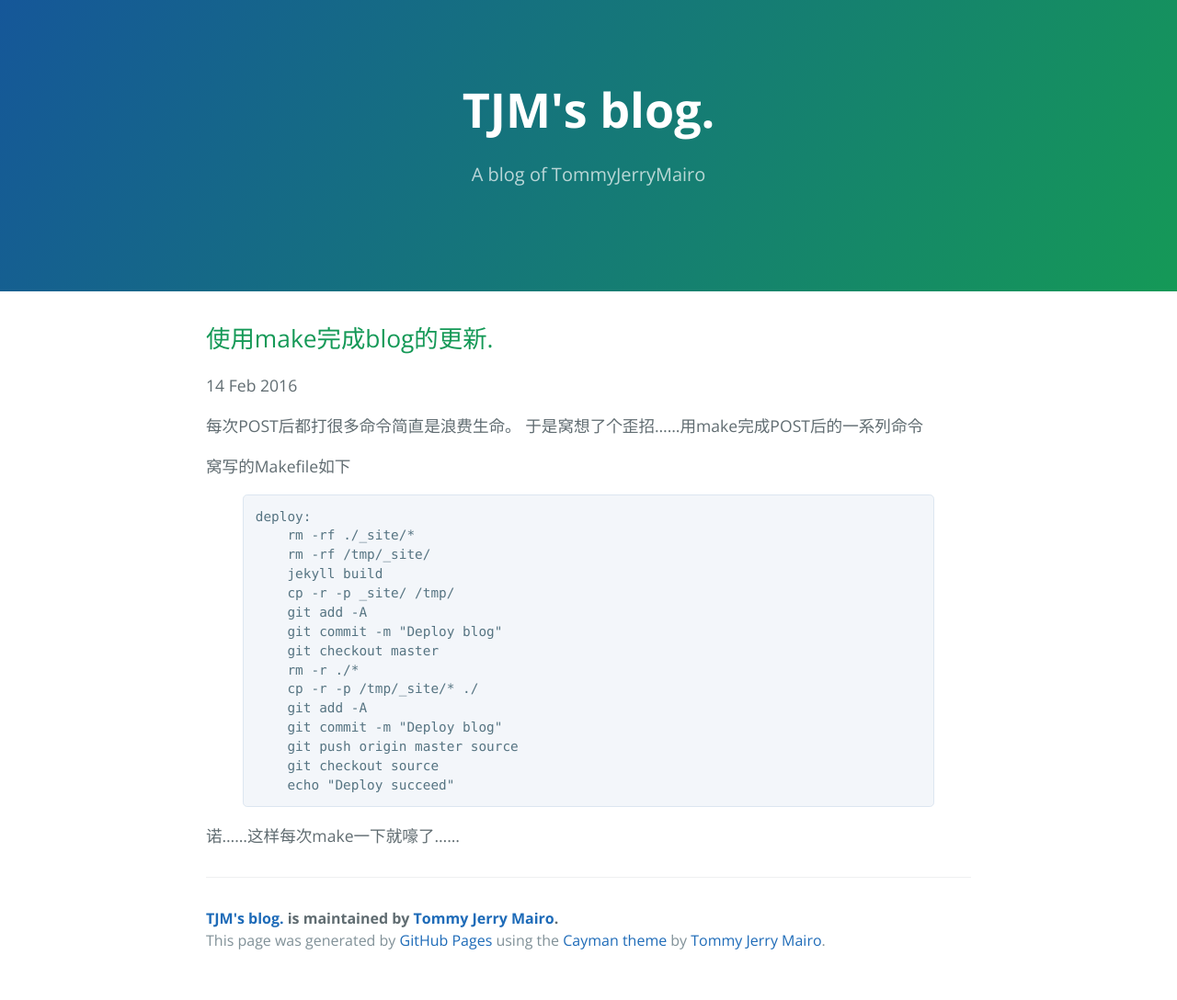
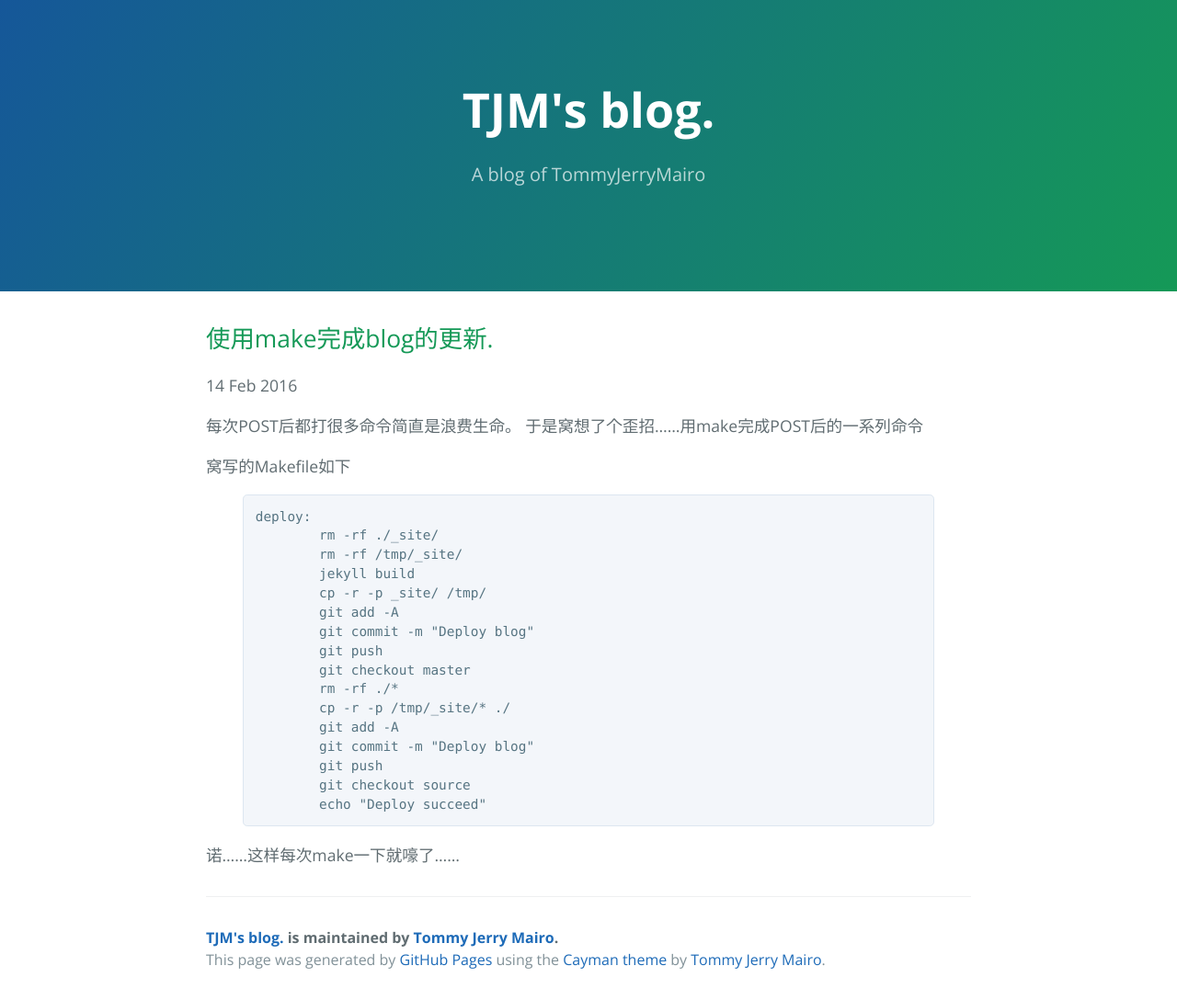
Before and after one commit to TommyJerryMairo/TommyJerrtMairo.github.io, a Jekyll site: the page built from _posts/2016-02-14-An-easy-way-to-upgrade.markdown, in a window 1280 px wide. Shown: the whole page at 92% size. Built offline with Jekyll 4.4.1, drawn with Linux system fonts in a browser that asks for light colours; before the commit the page ends 1067 px from its top, so only the background shows below that.

Commit message:
Deploy blog

```diff
--- a/_posts/2016-02-14-An-easy-way-to-upgrade.markdown
+++ b/_posts/2016-02-14-An-easy-way-to-upgrade.markdown
@@ -12,20 +12,21 @@ categories: Github-pages
 
 {% highlight makefile %}
 deploy:
-    rm -rf ./_site/*
-    rm -rf /tmp/_site/
-    jekyll build
-    cp -r -p _site/ /tmp/
-    git add -A
-    git commit -m "Deploy blog"
-    git checkout master
-    rm -r ./*
-    cp -r -p /tmp/_site/* ./
-    git add -A
-    git commit -m "Deploy blog"
-    git push origin master source
-    git checkout source
-    echo "Deploy succeed"
+	rm -rf ./_site/
+	rm -rf /tmp/_site/
+	jekyll build
+	cp -r -p _site/ /tmp/
+	git add -A
+	git commit -m "Deploy blog"
+	git push
+	git checkout master
+	rm -rf ./*
+	cp -r -p /tmp/_site/* ./
+	git add -A
+	git commit -m "Deploy blog"
+	git push
+	git checkout source
+	echo "Deploy succeed"
 {% endhighlight %}
 
 诺……这样每次make一下就嚎了……
```
Also changed, not shown: 1 other file.
